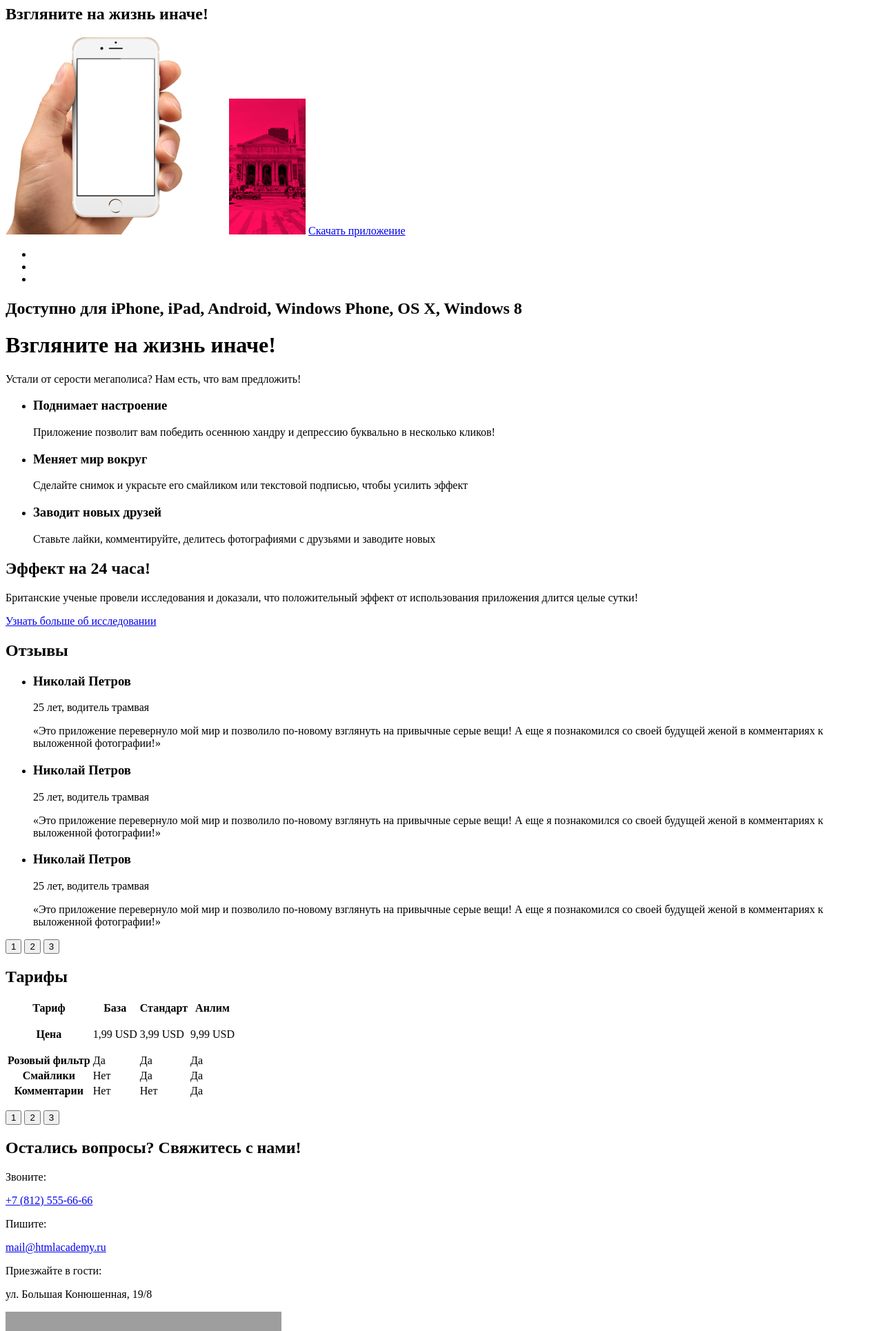
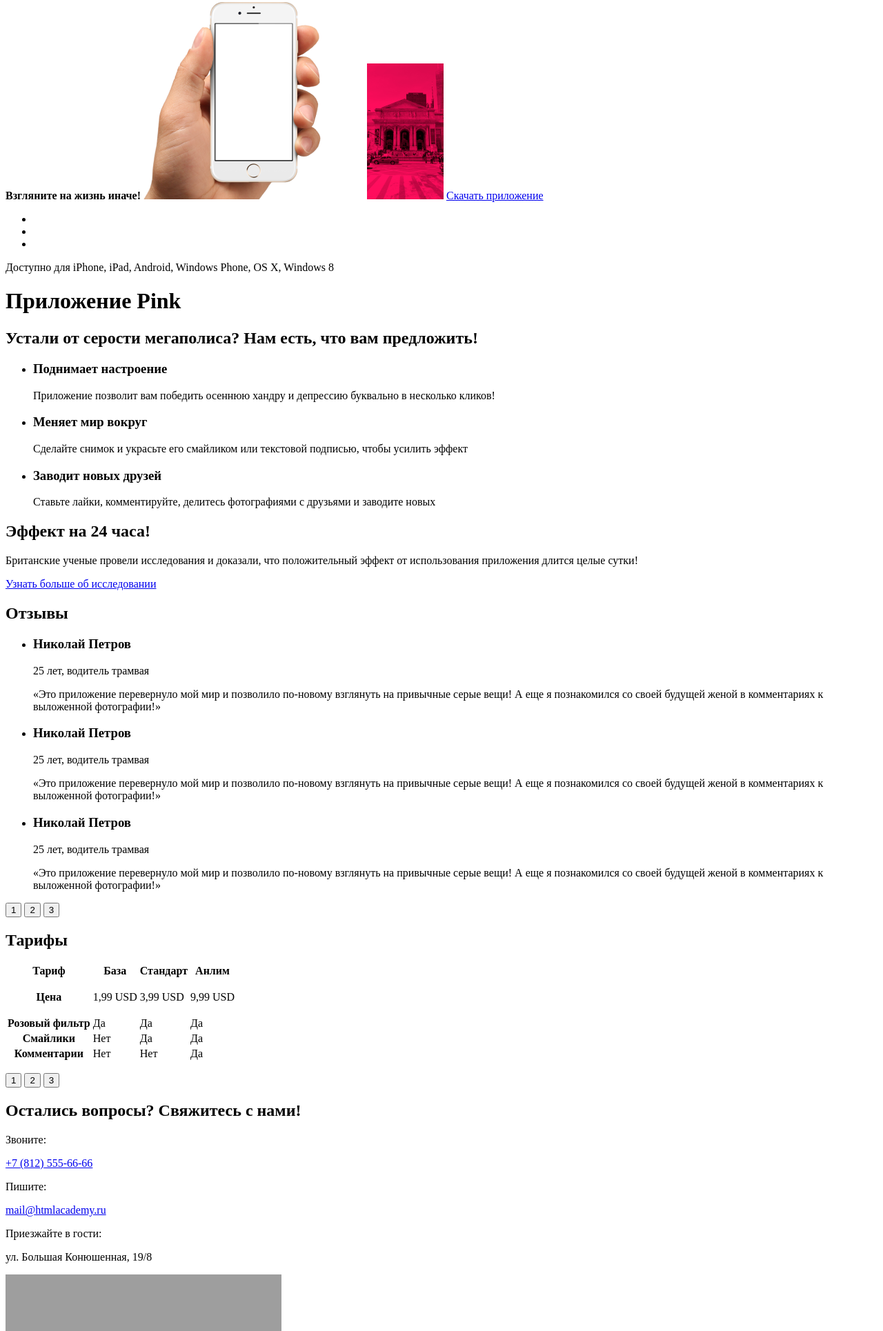
Before and after one commit to Zhenya-Pechenya/1640727-pink-22, a website: page source/index.html in a window 1280 px wide. Shown: the part 157-2087 px from the top of the page at 69% size. Drawn offline with Linux system fonts and the light colour scheme; grey boxes are pictures that could not be loaded.

Commit message:
Исправления главная

```diff
--- a/source/index.html
+++ b/source/index.html
@@ -29,31 +29,31 @@
         </nav>
       </div>
       <div class="header-content header-background-image">
-        <h2 class="header-content__slogan">Взгляните на жизнь иначе!</h2>
+        <b class="header-content__slogan">Взгляните на жизнь иначе!</b>
         <img src="img/phone.png" width="320" height="286" alt="">
         <img src="img/screen.png" width="111" height="197" alt="">
         <a class="button header-content__link-appstore" href="https://www.apple.com/ru/ios/app-store/">Скачать приложение</a>
         <ul class="market-list">
           <li class="market-list__item">
-            <a class="apple-market-icon" href="https://www.apple.com/ru/ios/app-store/" aria-label="APP Store"></a>
+            <a class="market-list__link market-list__link--apple" href="https://www.apple.com/ru/ios/app-store/" aria-label="APP Store"></a>
           </li>
           <li class="market-list__item">
-            <a class="android-market-icon" href="https://play.google.com/store" aria-label="Android"></a>
+            <a class="market-list__link market-list__link--android" href="https://play.google.com/store" aria-label="Android"></a>
           </li>
           <li class="market-list__item">
-            <a class="microsoft-market-icon" href="https://www.microsoft.com/ru-ru/store/apps/windows-phone" aria-label="Microsoft"></a>
+            <a class="market-list__link market-list__link--microsoft" href="https://www.microsoft.com/ru-ru/store/apps/windows-phone" aria-label="Microsoft"></a>
           </li>
         </ul>
-          <h2>Доступно для iPhone, iPad, Android, Windows Phone, OS X, Windows 8</h2>
+          <p>Доступно для iPhone, iPad, Android, Windows Phone, OS X, Windows 8</p>
       </div>
     </header>
     <main class="page-main">
-      <h1 class="visually-hidden">Взгляните на жизнь иначе!</h1>
+      <h1 class="visually-hidden">Приложение Pink</h1>
       <section class="advantages page-main__advantages">
-        <p class="advantages__title">
-          Устали от серости мегаполиса?
-          Нам есть, что вам предложить!
-        </p>
+        <h2 class="advantages__title">
+          <span>Устали от серости мегаполиса?</span>
+         <span> Нам есть, что вам предложить!</span>
+        </h2>
         <ul class="advantages__list">
           <li class="advantages__item">
             <h3 class="advantages__item-sublitle">Поднимает настроение</h3>
@@ -101,7 +101,8 @@
       </section>
       <section class="tariff">
         <h2 class="visually-hidden">Тарифы</h2>
-        <table class="table-tariff slider">
+        <div class="slider">
+        <table class="table-tariff">
           <tr class="table-tariff__table-headline">
             <th class="table-tariff__header-cell">
               <span class="visually-hidden">Тариф</span>
@@ -178,6 +179,7 @@
           <button class="slider__toggle slider__toggle--current" type="button">2</button>
           <button class="slider__toggle" type="button">3</button>
         </p>
+        </div>
       </section>
       <section class="contacts">
         <h2 class="contacts__title">Остались вопросы? Свяжитесь с нами!</h2>
```
